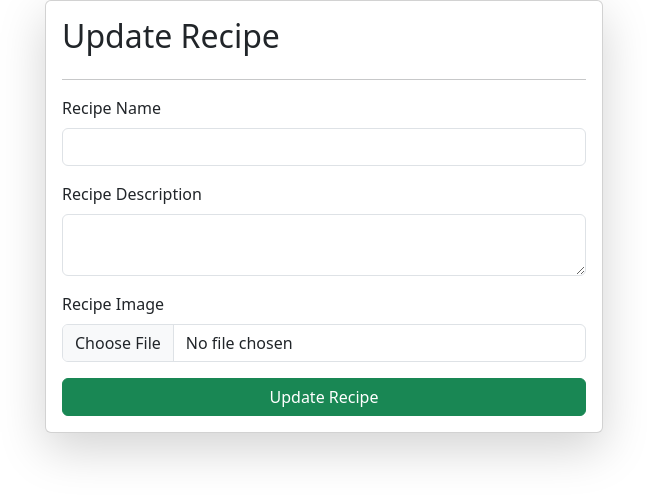
After one commit to shriyajain24/Django-Learning, a Django app: template Recipe_Project/templates/update_recipe.html in a window 1280 px wide. The commit adds this page. Shown: the top 501 px of the page, without its empty margins (316-963 px from the left). Run offline with Django 5.2, Linux system fonts and the light colour scheme; the template is opened without the code that fills it, so the values that code supplies are empty.

Commit message:
Add update functionality for recipes with corresponding view and template

```diff
--- a/Recipe_Project/templates/recipes.html
+++ b/Recipe_Project/templates/recipes.html
@@ -46,7 +46,9 @@
                     <img src="/media/{{recipe.recipe_image}}" style="height: 100px">
                 </td>
                 <td>
-                    <a href="/delete_recipe/{{recipe.id}}/" class="btn btn-danger">Delete</a>
+                    <a href="/delete_recipe/{{recipe.id}}/" class="btn btn-danger m-2">Delete</a>
+                    <a href="/update_recipe/{{recipe.id}}/" class="btn btn-success m-2">Update</a>
+                </td>
                 </td>
             </tr>
             {% endfor %}
--- /dev/null
+++ b/Recipe_Project/templates/update_recipe.html
@@ -0,0 +1,35 @@
+{% extends "base.html" %}
+{% block start %}
+
+
+<div class="container" mt-5>
+    <form class="col-6 mx-auto card p-3 shadow-lg" method="POST" enctype="multipart/form-data">
+
+        {% csrf_token %}
+        <h2>Update Recipe</h2>
+        <hr>
+        <div class="mb-3">
+            <label for="recipe_name" class="form-label">Recipe Name</label>
+            <input name="recipe_name" required type="text" class="form-control" >
+        </div>
+        <div class="mb-3">
+            <label for="description"
+             class="form-label">Recipe Description</label>
+            <textarea name="recipe_description" class="form-control" required ></textarea>
+        </div>
+        <div class="mb-3">
+            <label for="image"  class="form-label">Recipe Image</label>
+            <input name="recipe_image" type="file" class="form-control" >
+        </div>
+        <button type="submit" class="btn btn-success">Update Recipe</button>
+    </form>
+
+
+
+
+
+
+
+</div>
+
+{% endblock %}
```
